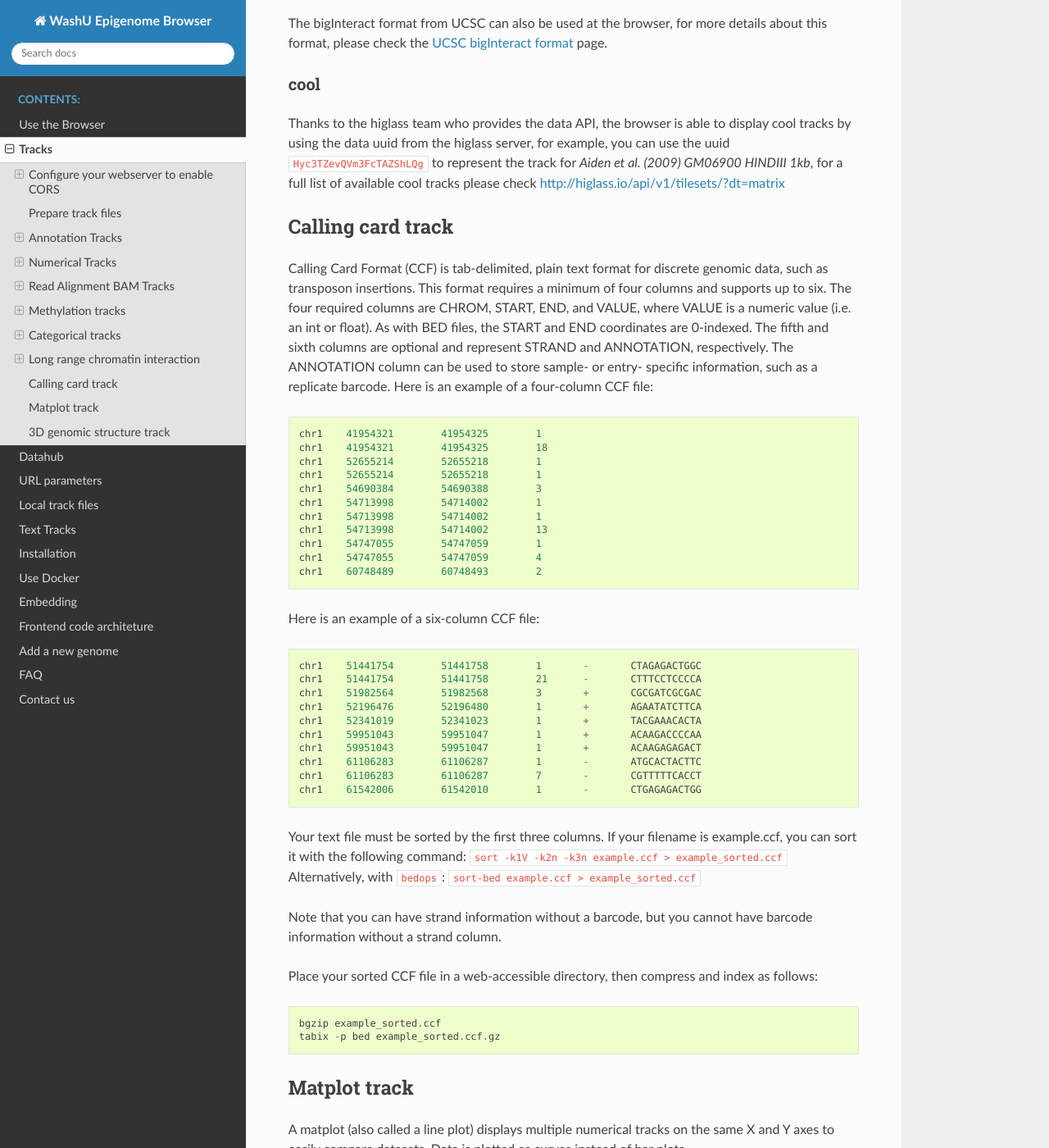
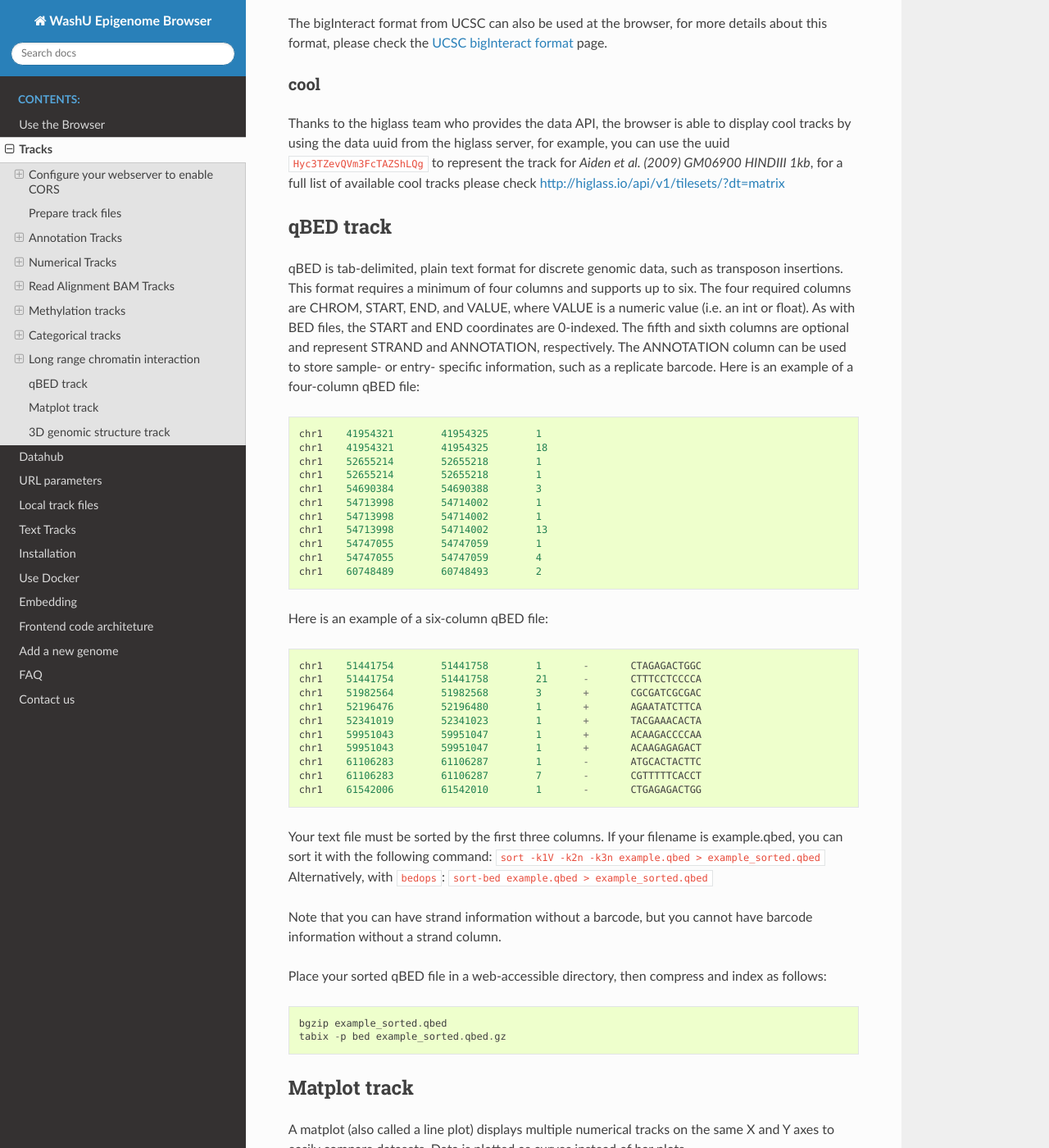
Before and after one commit to lidaof/eg-docs, a Sphinx documentation site: the page built from docs/tracks.rst, in a window 1280 px wide and 1400 px high, scrolled down 9661 px. Shown: the whole window at 82% size. Built offline with Sphinx 7.4.7 and the Read the Docs theme 2.0.0, drawn with Linux system fonts in a browser that asks for light colours.

Commit message:
Renamed CallingCard to QBed

```diff
--- a/docs/tracks.rst
+++ b/docs/tracks.rst
@@ -388,10 +388,10 @@
 from the higlass server, for example, you can use the uuid ``Hyc3TZevQVm3FcTAZShLQg`` to represent the track for *Aiden et al. (2009) GM06900 HINDIII 1kb*,
 for a full list of available cool tracks please check http://higlass.io/api/v1/tilesets/?dt=matrix
 
-Calling card track
+qBED track
 ------------------
 
-Calling Card Format (CCF) is tab-delimited, plain text format for discrete genomic data, such as transposon insertions. This format requires a minimum of four columns and supports up to six. The four required columns are CHROM, START, END, and VALUE, where VALUE is a numeric value (i.e. an int or float). As with BED files, the START and END coordinates are 0-indexed. The fifth and sixth columns are optional and represent STRAND and ANNOTATION, respectively. The ANNOTATION column can be used to store sample- or entry- specific information, such as a replicate barcode. Here is an example of a four-column CCF file::
+qBED is tab-delimited, plain text format for discrete genomic data, such as transposon insertions. This format requires a minimum of four columns and supports up to six. The four required columns are CHROM, START, END, and VALUE, where VALUE is a numeric value (i.e. an int or float). As with BED files, the START and END coordinates are 0-indexed. The fifth and sixth columns are optional and represent STRAND and ANNOTATION, respectively. The ANNOTATION column can be used to store sample- or entry- specific information, such as a replicate barcode. Here is an example of a four-column qBED file::
 
     chr1    41954321        41954325        1
     chr1    41954321        41954325        18
@@ -405,7 +405,7 @@
     chr1    54747055        54747059        4
     chr1    60748489        60748493        2
 
-Here is an example of a six-column CCF file::
+Here is an example of a six-column qBED file::
 
     chr1    51441754        51441758        1       -       CTAGAGACTGGC
     chr1    51441754        51441758        21      -       CTTTCCTCCCCA
@@ -418,15 +418,15 @@
     chr1    61106283        61106287        7       -       CGTTTTTCACCT
     chr1    61542006        61542010        1       -       CTGAGAGACTGG
 
-Your text file must be sorted by the first three columns. If your filename is example.ccf, you can sort it with the following command: ``sort -k1V -k2n -k3n example.ccf > example_sorted.ccf``
-Alternatively, with ``bedops``: ``sort-bed example.ccf > example_sorted.ccf``
+Your text file must be sorted by the first three columns. If your filename is example.qbed, you can sort it with the following command: ``sort -k1V -k2n -k3n example.qbed > example_sorted.qbed``
+Alternatively, with ``bedops``: ``sort-bed example.qbed > example_sorted.qbed``
 
 Note that you can have strand information without a barcode, but you cannot have barcode information without a strand column.
 
-Place your sorted CCF file in a web-accessible directory, then compress and index as follows::
+Place your sorted qBED file in a web-accessible directory, then compress and index as follows::
 
-    bgzip example_sorted.ccf
-    tabix -p bed example_sorted.ccf.gz
+    bgzip example_sorted.qbed
+    tabix -p bed example_sorted.qbed.gz
 
 Matplot track
 -------------
```
Also changed, not shown: docs/datahub.rst (+6 -6 lines).
